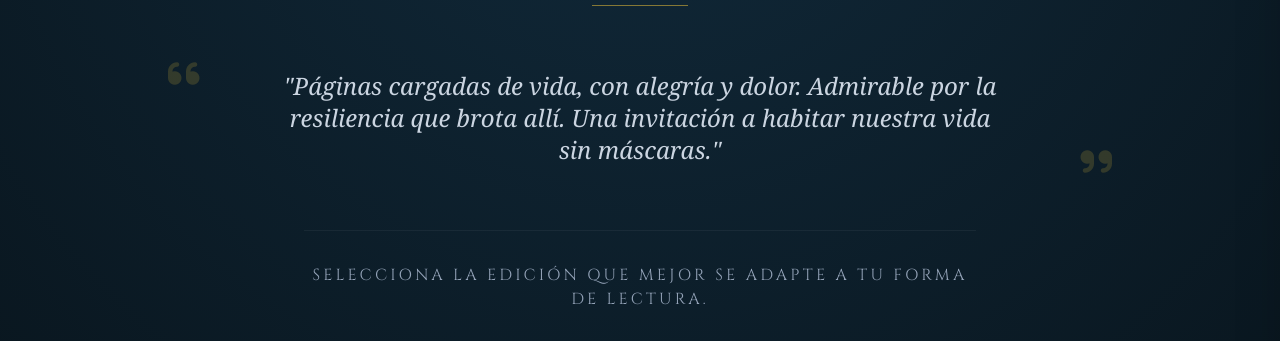
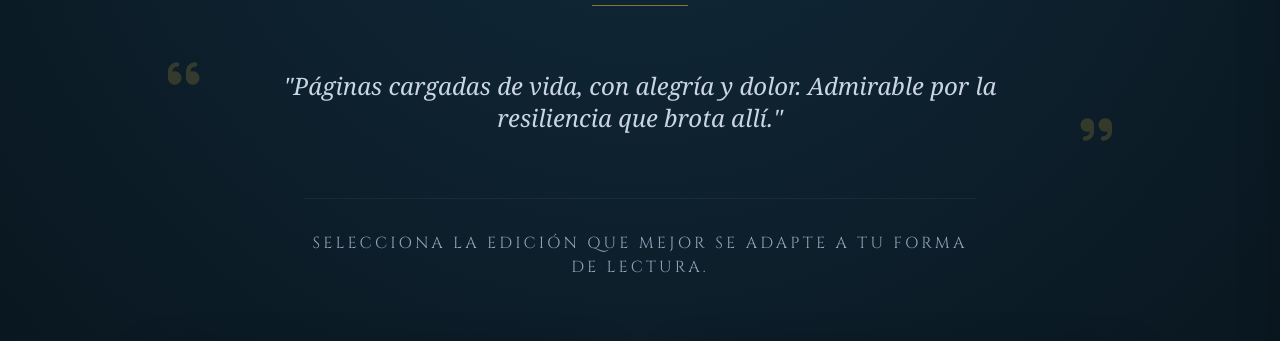
Before and after one commit to papamasro/renacer, a plain HTML site: page index.html in a window 1280 px wide. Shown: the part 240-581 px from the top of the page. Drawn offline with nearby package versions, Linux system fonts and the light colour scheme; grey boxes are pictures that could not be loaded; a web font is replaced by a local one.

Commit message:
Update index.html

```diff
--- a/index.html
+++ b/index.html
@@ -303,7 +303,7 @@
             <div class="my-10 md:my-16 relative">
                 <i class="fas fa-quote-left text-4xl text-[#d4af37]/20 absolute -top-4 -left-4 md:left-4"></i>
                 <p class="text-slate-300 font-serif italic text-xl md:text-2xl max-w-3xl mx-auto leading-relaxed px-6 relative z-10 text-shadow-sm">
-                    "Páginas cargadas de vida, con alegría y dolor. Admirable por la resiliencia que brota allí. Una invitación a habitar nuestra vida sin máscaras."
+                    "Páginas cargadas de vida, con alegría y dolor. Admirable por la resiliencia que brota allí."
                 </p>
                 <i class="fas fa-quote-right text-4xl text-[#d4af37]/20 absolute -bottom-4 -right-4 md:right-4"></i>
             </div>
```
